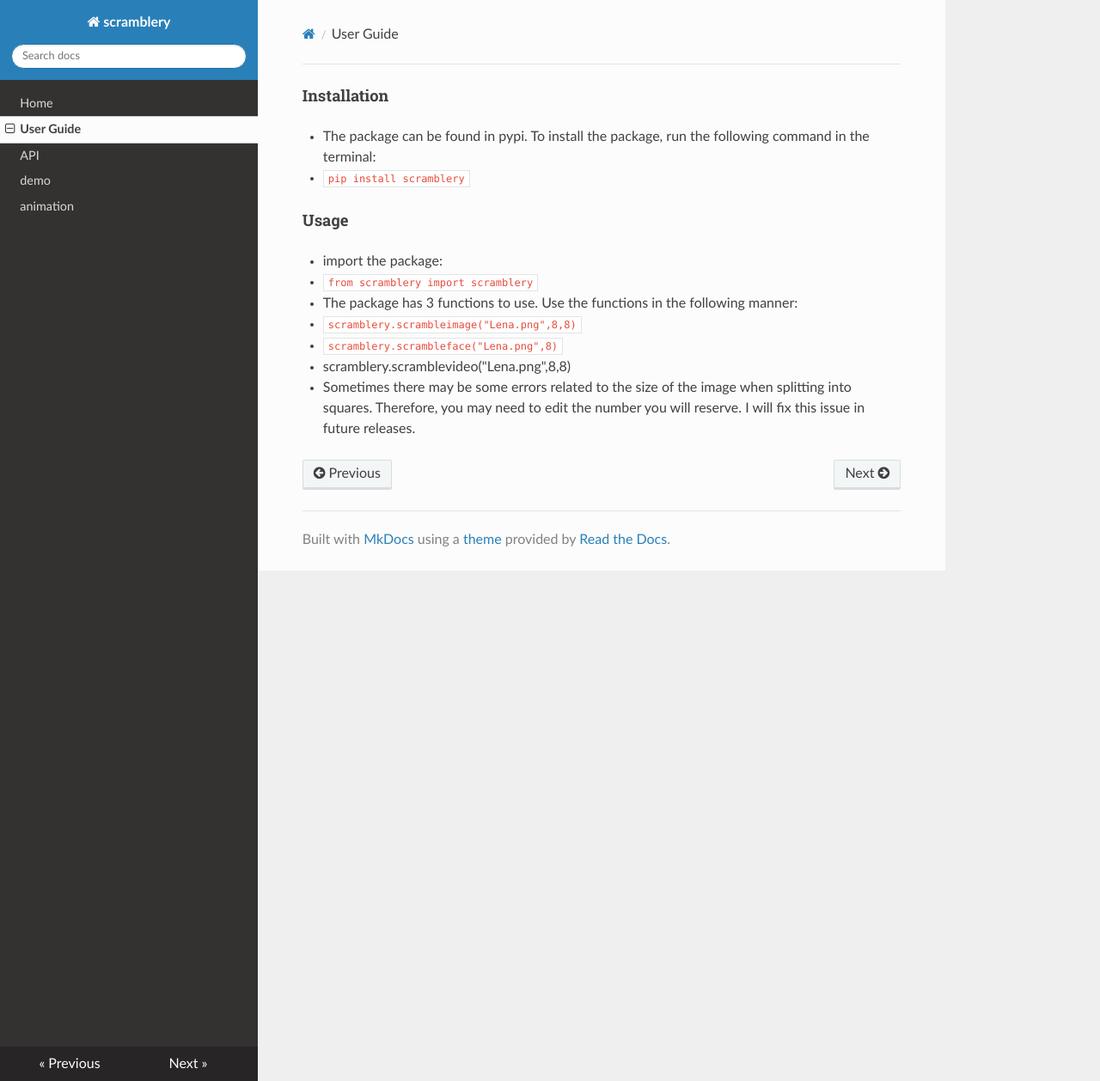
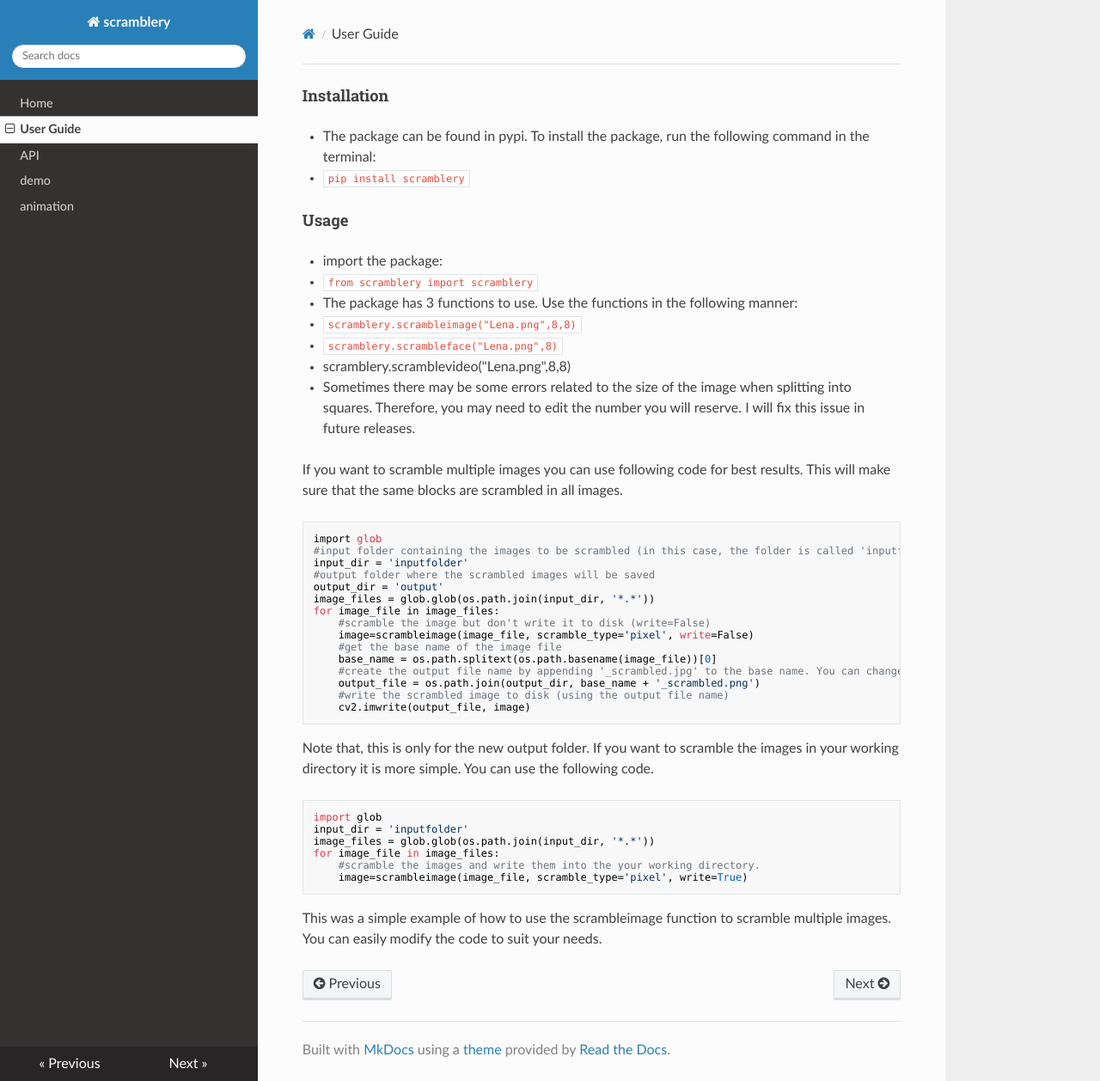
Before and after one commit to altunenes/scramblery, an MkDocs documentation site: the page built from docs/userguide.md, in a window 1280 px wide and 1258 px high. Shown: the whole window at 86% size. Built offline with MkDocs 1.6.1, drawn with Linux system fonts in a browser that asks for light colours; nearby versions of some CDN libraries.

Commit message:
simple instructions

````diff
--- a/docs/userguide.md
+++ b/docs/userguide.md
@@ -10,3 +10,38 @@
 -  scramblery.scramblevideo("Lena.png",8,8)
 -
 Sometimes there may be some errors related to the size of the image when splitting into squares. Therefore, you may need to edit the number you will reserve. I will fix this issue in future releases.
+
+
+
+If you want to scramble multiple images you can use following code for best results. This will make sure that the same blocks are scrambled in all images.
+
+```
+import glob
+#input folder containing the images to be scrambled (in this case, the folder is called 'inputfolder' in my working directory)
+input_dir = 'inputfolder'
+#output folder where the scrambled images will be saved
+output_dir = 'output'
+image_files = glob.glob(os.path.join(input_dir, '*.*'))
+for image_file in image_files:
+    #scramble the image but don't write it to disk (write=False)
+    image=scrambleimage(image_file, scramble_type='pixel', write=False)
+    #get the base name of the image file
+    base_name = os.path.splitext(os.path.basename(image_file))[0]
+    #create the output file name by appending '_scrambled.jpg' to the base name. You can change the extension to .png or .jpg
+    output_file = os.path.join(output_dir, base_name + '_scrambled.png')
+    #write the scrambled image to disk (using the output file name)
+    cv2.imwrite(output_file, image)
+```
+
+Note that, this is only for the new output folder. If you want to scramble the images in your working directory it is more simple. You can use the following code.
+
+```python
+import glob
+input_dir = 'inputfolder'
+image_files = glob.glob(os.path.join(input_dir, '*.*'))
+for image_file in image_files:
+    #scramble the images and write them into the your working directory.
+    image=scrambleimage(image_file, scramble_type='pixel', write=True)
+```
+
+This was a simple example of how to use the scrambleimage function to scramble multiple images. You can easily modify the code to suit your needs.
````
Also changed, not shown: README.md (+10 -2 lines), docs/api_reference.md (+2 -0 lines), docs/index.md (+12 -3 lines), scramblery/README.md (+10 -2 lines).
